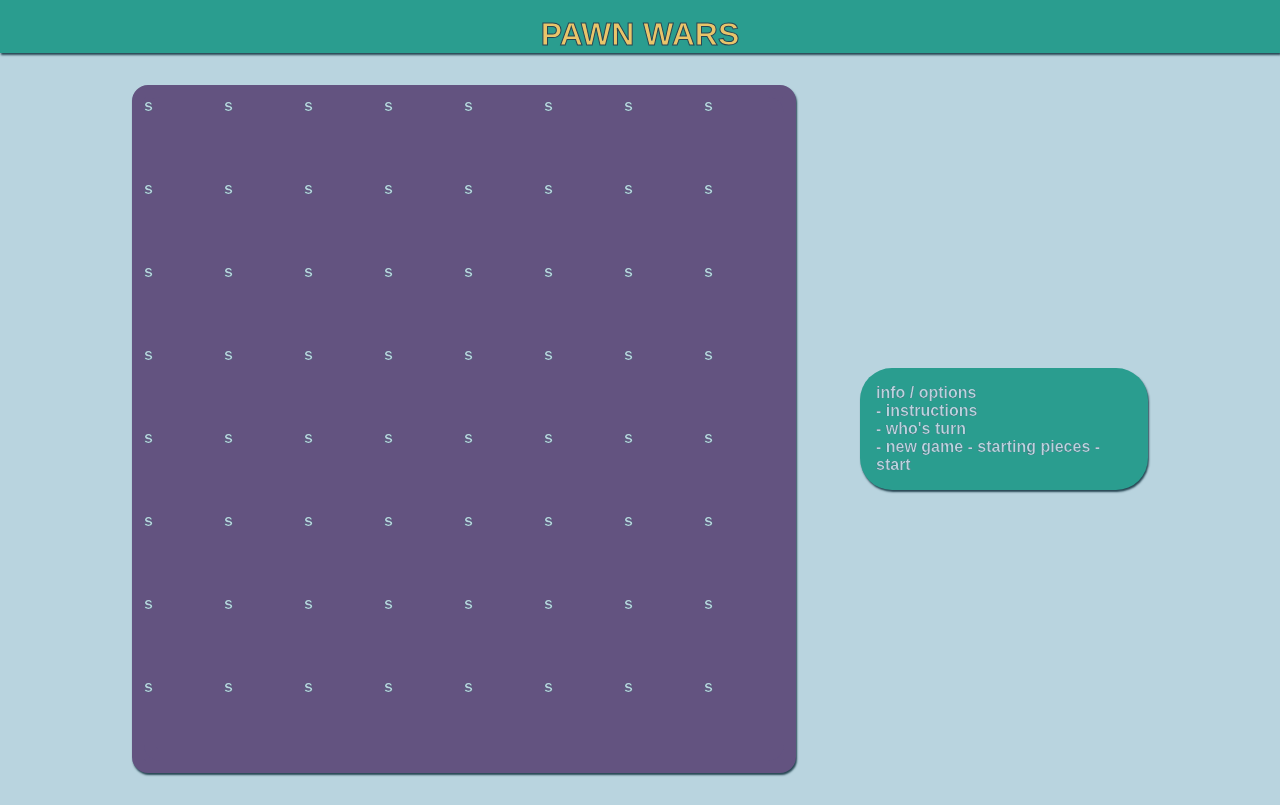
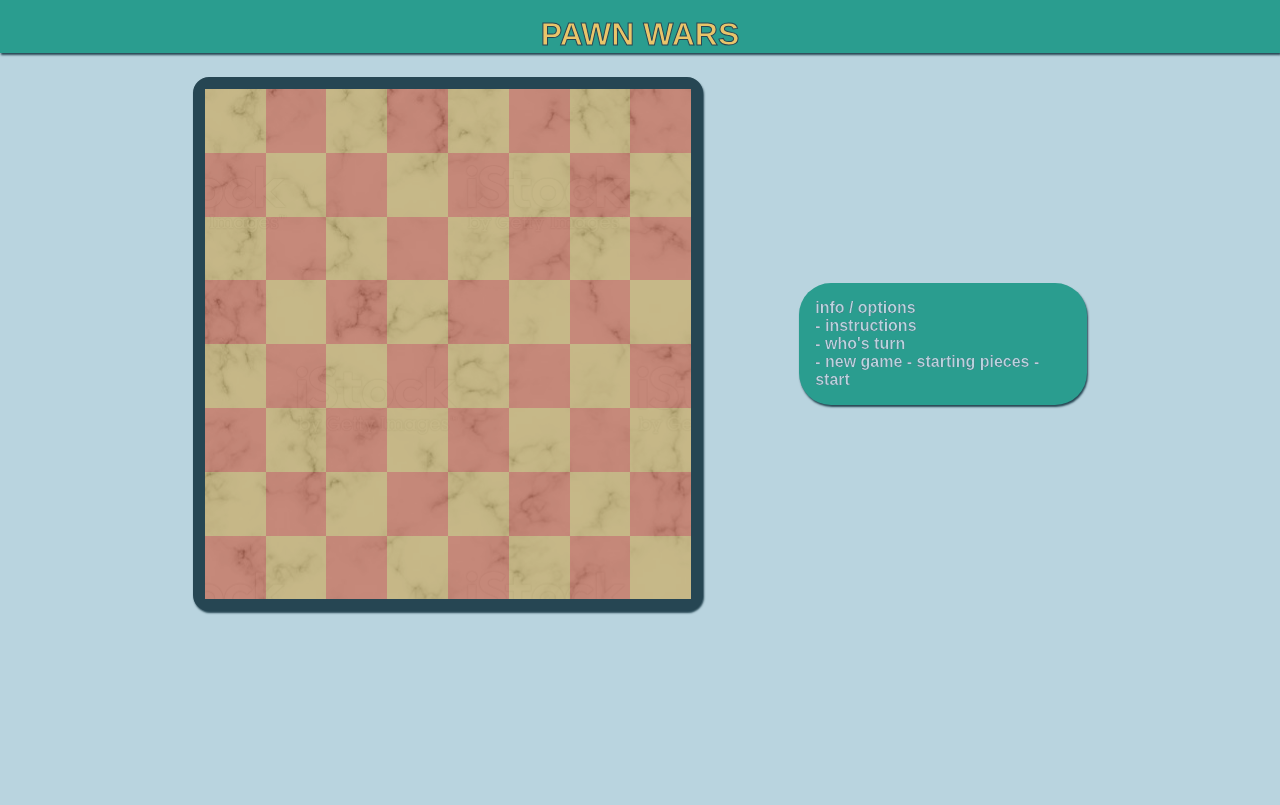
Before and after one commit to cooljasonmelton/pawn-wars, a React (Create React App) app: page / in a window 1280 px wide. Built offline with nearby package versions, Linux system fonts and the light colour scheme.

Commit message:
working on board styles

```diff
--- a/src/App.css
+++ b/src/App.css
@@ -18,7 +18,6 @@
 }
 
 /* LOGO  */
-
 .logo-c{
     width: 100%;
 
@@ -40,7 +39,7 @@
 
 /* MAIN CONTAINERS */
 .m-container{
-    margin: 2em;
+    margin: 1.5em 3em;
 
     background-color: #2A9D8F;
     box-shadow: 1px 2px 2px #264653;
@@ -56,12 +55,11 @@
 /* BOARD CONTAINER */
 .board-c{
     position: relative;
-
-    width: 50%;
+    width: 38%;
 
     border-radius: 1em;
-    border: 0.8em solid #635380;
-    background-color: #635380;
+    border: 0.8em solid #264653;
+    background-color: #264653;
 }
 
 .board-c:after{
@@ -70,7 +68,7 @@
     display: block;
     padding-top: 100%;
 
-    border: 0.8em solid #635380;
+    border: 0.8em solid #264653;
     border-radius: 1em;
 }
 
--- a/src/board/Board.css
+++ b/src/board/Board.css
@@ -4,9 +4,15 @@
     height: 100%;
     display: grid;
     grid-template: repeat(8, 1fr) / repeat(8, 1fr);
+    background-image: url('../images/marble.jpg');
+    opacity: 0.8;
 }
 
 .square{
     width: 100%;
     height: 100%;
+    opacity: 0.7;
 }
+
+.bl{background-color: #E9C46A}
+.wh{background-color: #E76F51}
--- a/src/board/Board.js
+++ b/src/board/Board.js
@@ -1,4 +1,6 @@
 import React from 'react';
+
+// images
 
 // styling
 import './Board.css';
@@ -8,9 +10,21 @@ import './Board.css';
 const Board = () => {
     const sqArr = Array.from(Array(64).keys())
 
+    const sqColor = sq => {
+        const row =  Math.floor(sq / 8)
+        if (row % 2 === 0) return sq % 2 === 0 ? " bl" : " wh"
+        return sq % 2 === 1 ? " bl" : " wh"
+    }
+
     return (
         <div className="Board">
-            {sqArr.map(sq => <div key={sq} className="square">s</div>)}
+            {sqArr.map(sq => {
+                return(
+                    <div key={sq}
+                        className={"square cfb" + sqColor(sq)}>
+                    </div>
+                )
+            })}
         </div>
   );
 }
--- /dev/null
+++ b/src/images/index.js
@@ -0,0 +1,5 @@
+// pieces
+
+
+// marble board background
+export const marbleBG = require('./marble.jpg')
```
Also changed, not shown: src/images/marble.jpg (added).
